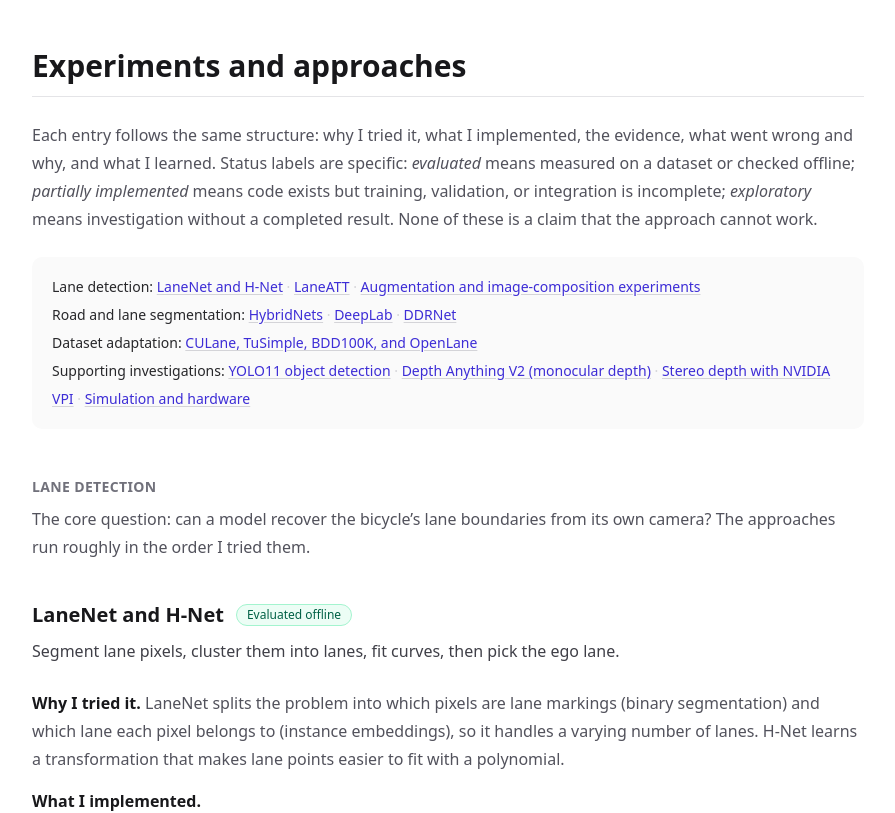
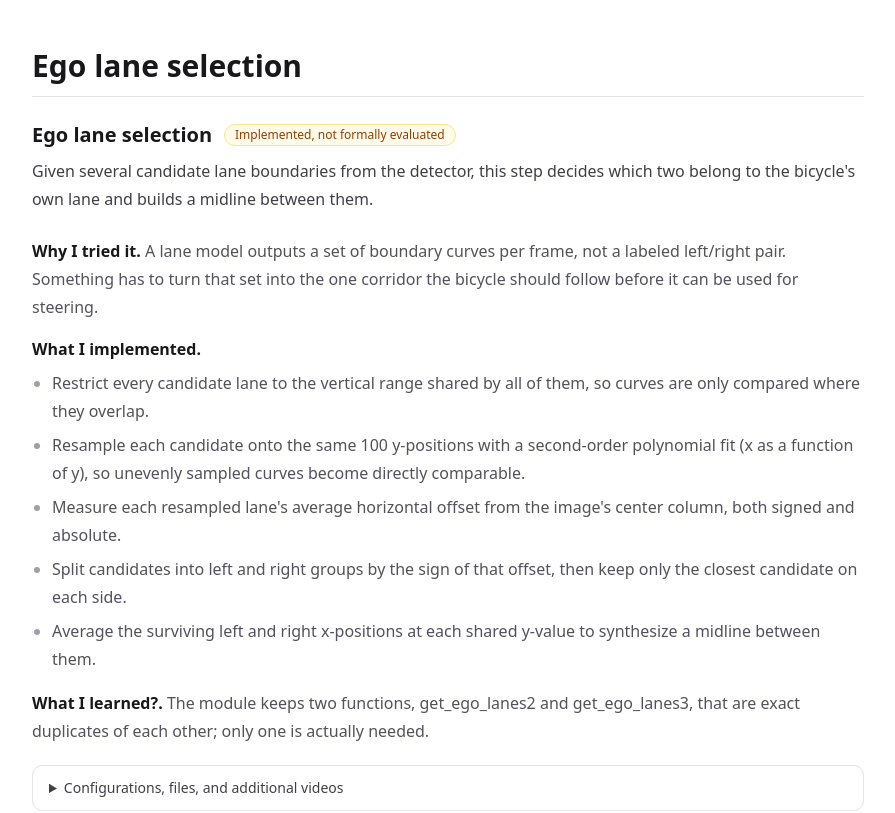
Before and after one commit to amannindra/portfolio, a Next.js app: page /projects/autonomous-bicycle in a window 1280 px wide. Shown: the part 5400-6213 px from the top of the page, without its empty margins (192-1087 px from the left). Built offline with nearby package versions, Linux system fonts and the light colour scheme.

Commit message:
Experiments and approaches da

```diff
--- a/app/projects/autonomous-bicycle/page.tsx
+++ b/app/projects/autonomous-bicycle/page.tsx
@@ -11,6 +11,7 @@ import {
   benchmarks,
   deploymentNotes,
   domainComparison,
+  EgoLane,
   experimentGroups,
   failureCases,
   fieldMeasurements,
@@ -211,7 +212,11 @@ export default function AutonomousBicyclePage() {
             {questionSection.intro.map((paragraph, index) => (
               <p
                 key={paragraph}
-                className={index === 0 ? "mt-6 leading-7 text-zinc-600" : "mt-5 leading-7 text-zinc-600"}
+                className={
+                  index === 0
+                    ? "mt-6 leading-7 text-zinc-600"
+                    : "mt-5 leading-7 text-zinc-600"
+                }
               >
                 {paragraph}
               </p>
@@ -243,7 +248,11 @@ export default function AutonomousBicyclePage() {
             {questionSection.outro.map((paragraph, index) => (
               <p
                 key={paragraph}
-                className={index === 0 ? "mt-8 leading-7 text-zinc-600" : "mt-5 leading-7 text-zinc-600"}
+                className={
+                  index === 0
+                    ? "mt-8 leading-7 text-zinc-600"
+                    : "mt-5 leading-7 text-zinc-600"
+                }
               >
                 {paragraph}
               </p>
@@ -295,6 +304,14 @@ export default function AutonomousBicyclePage() {
                 </tbody>
               </table>
               </div> */}
+            </div>
+          </section>
+          <section>
+            <SectionHeading id="egoLane">Ego lane selection</SectionHeading>
+            <div className="mt-6 space-y-10">
+              {EgoLane.map((experiment) => (
+                <ExperimentEntry key={experiment.id} experiment={experiment} />
+              ))}
             </div>
           </section>
 
--- a/app/projects/autonomous-bicycle/research-content.ts
+++ b/app/projects/autonomous-bicycle/research-content.ts
@@ -259,6 +259,54 @@ const exploratory = (label = "Exploratory"): Status => ({
   label,
   kind: "exploratory",
 });
+
+export const EgoLane: Experiment[] = [
+  {
+    id: "egoLane",
+    title: "Ego lane selection",
+    status: partial("Implemented, not formally evaluated"),
+    summary:
+      "Given several candidate lane boundaries from the detector, this step decides which two belong to the bicycle's own lane and builds a midline between them.",
+    why:
+      "A lane model outputs a set of boundary curves per frame, not a labeled left/right pair. Something has to turn that set into the one corridor the bicycle should follow before it can be used for steering.",
+    implemented: [
+      "Restrict every candidate lane to the vertical range shared by all of them, so curves are only compared where they overlap.",
+      "Resample each candidate onto the same 100 y-positions with a second-order polynomial fit (x as a function of y), so unevenly sampled curves become directly comparable.",
+      "Measure each resampled lane's average horizontal offset from the image's center column, both signed and absolute.",
+      "Split candidates into left and right groups by the sign of that offset, then keep only the closest candidate on each side.",
+      "Average the surviving left and right x-positions at each shared y-value to synthesize a midline between them.",
+    ],
+    media: [
+      {
+        kind: "image",
+        caption:
+          "Left, right, and midline curves drawn over the raw candidate lane predictions for a single frame.",
+        placeholder:
+          "One annotated frame showing the raw candidate lanes in a light color and the selected left, right, and midline curves drawn on top in a distinct color.",
+        source: "LaneATT/lib/ego_lanes.py",
+      },
+    ],
+    wentWrong: "",
+    cause: "",
+    learned:
+      "The module keeps two functions, get_ego_lanes2 and get_ego_lanes3, that are exact duplicates of each other; only one is actually needed.",
+    details: [
+      {
+        heading: "How selection can fail",
+        items: [
+          "Fewer than two candidate lanes, or any candidate with fewer than three points, returns no result.",
+          "If the candidates' vertical ranges don't overlap at all, there is no shared region to compare and the function returns no result.",
+          "If every remaining candidate lands on the same side of center, there is no left/right pair to choose from and the function returns no result.",
+        ],
+      },
+      {
+        heading: "Files",
+        items: ["LaneATT/lib/ego_lanes.py"],
+      },
+    ],
+  },
+];
+
 
 export const experimentGroups: ExperimentGroup[] = [
   {
@@ -941,34 +989,7 @@ export const failureCases: FailureCase[] = [
       { label: "LaneATT", href: "#laneatt" },
     ],
   },
-  {
-    id: "failure-road-mask",
-    title: "A road mask covering more than the intended lane",
-    media: {
-      kind: "video",
-      caption:
-        "DDRNet road mask spanning adjacent lanes. Any corridor derived from it has more than one valid answer.",
-      placeholder:
-        "Clip or annotated frame from road_comparison.mp4 where the mask covers adjacent lanes or an intersection. Outline the actual ego lane for comparison.",
-      source:
-        "DDRNet/segmentation/output/checkpoint_validation/road_comparison.mp4",
-      src: "/projects/autonomous-bicycle/research/ddrnet-test.mp4",
-      poster: "/projects/autonomous-bicycle/research/ddrnet-sample.jpg",
-      youtube: "https://youtu.be/2I7xSCpphwU",
-    },
-    expected:
-      "The corridor used for steering matches the bicycle’s current lane.",
-    observed:
-      "The road mask covers adjacent lanes, turn pockets, and intersections.",
-    suspectedCause:
-      "The “road” class describes the whole drivable surface, not a lane.",
-    verified:
-      "Yes, by definition of the class. How often corridor extraction then picks the wrong corridor has not been measured.",
-    related: [
-      { label: "HybridNets", href: "#hybridnets" },
-      { label: "DDRNet", href: "#ddrnet" },
-    ],
-  },
+
   {
     id: "failure-selector",
     title: "Valid predictions discarded during ego-lane selection",
```
